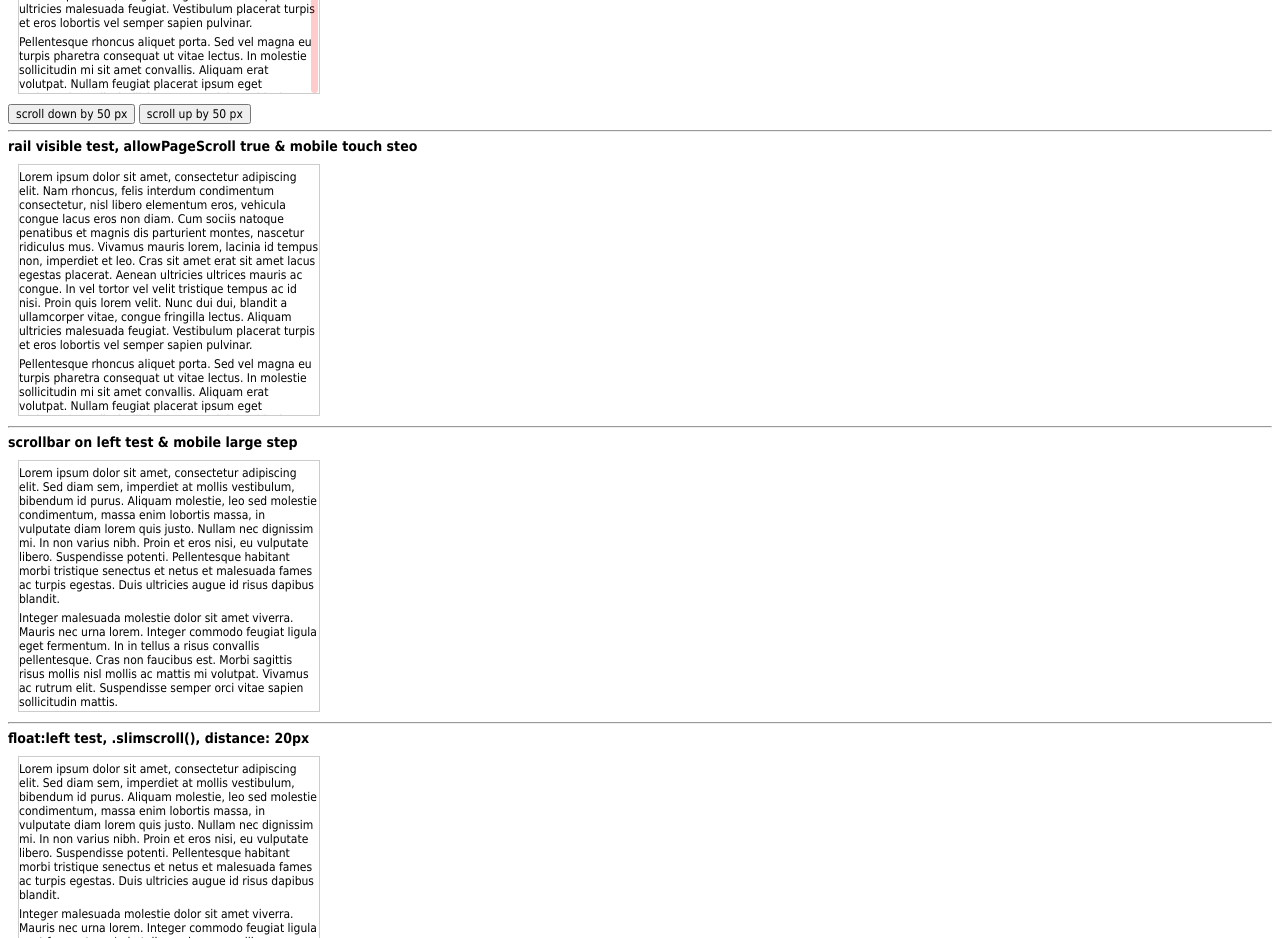
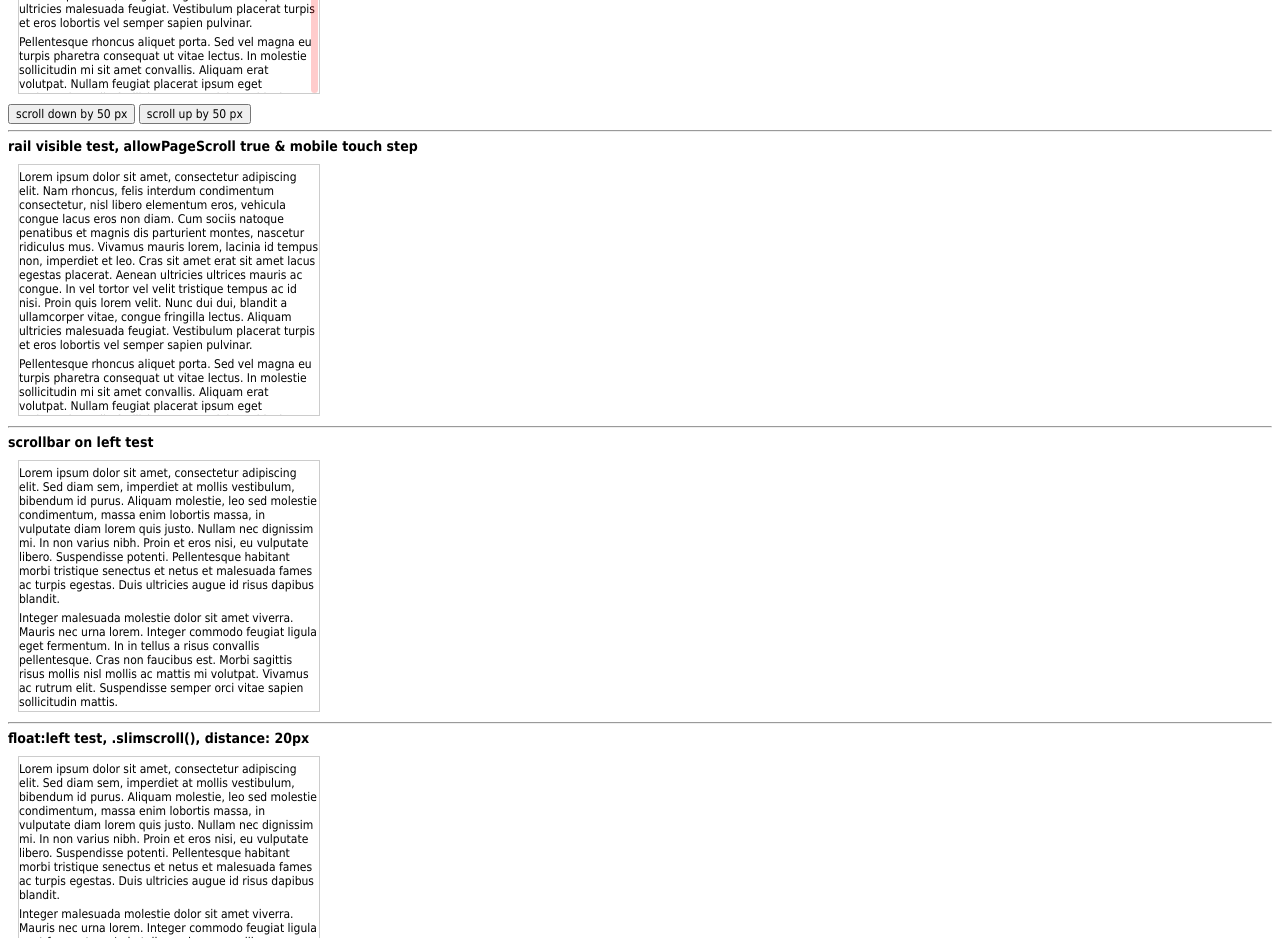
Before and after one commit to rochal/jQuery-slimScroll, a website: page index.htm in a window 1280 px wide. Shown: the part 800-1738 px from the top of the page. Drawn offline with nearby package versions, Linux system fonts and the light colour scheme.

Commit message:
Fixed typo on demo page

```diff
--- a/index.htm
+++ b/index.htm
@@ -18,7 +18,6 @@
 	</style>
   </head>
   <body>
-  	  <div id="debug"></div>
 	  <h1>jQuery slimScroll</h1>
 	  <h2>Facebook-like jQuery Scrollbar</h1>
 
@@ -83,7 +82,7 @@
 	      <input type="button" id="scrollDown" value="scroll down by 50 px" />
       <input type="button" id="scrollUp" value="scroll up by 50 px" />
       <hr />
-	<h2>rail visible test, allowPageScroll true & mobile touch steo</h2>
+	<h2>rail visible test, allowPageScroll true & mobile touch step</h2>
 
 
 	  <div id="testrailvisible">
@@ -97,7 +96,7 @@
 	  </div>
 
 <div style="clear:both"></div>
-	   <hr /><h2>scrollbar on left test & mobile large step</h2>
+	   <hr /><h2>scrollbar on left test</h2>
 	  <div id="test2">
 		  <p>Lorem ipsum dolor sit amet, consectetur adipiscing elit. Sed diam sem, imperdiet at mollis vestibulum, bibendum id purus. Aliquam molestie, leo sed molestie condimentum, massa enim lobortis massa, in vulputate diam lorem quis justo. Nullam nec dignissim mi. In non varius nibh. Proin et eros nisi, eu vulputate libero. Suspendisse potenti. Pellentesque habitant morbi tristique senectus et netus et malesuada fames ac turpis egestas. Duis ultricies augue id risus dapibus blandit.</p>
 		  <p>Integer malesuada molestie dolor sit amet viverra. Mauris nec urna lorem. Integer commodo feugiat ligula eget fermentum. In in tellus a risus convallis pellentesque. Cras non faucibus est. Morbi sagittis risus mollis nisl mollis ac mattis mi volutpat. Vivamus ac rutrum elit. Suspendisse semper orci vitae sapien sollicitudin mattis.</p>
```
Also changed, not shown: index.min.htm (+2 -3 lines).
